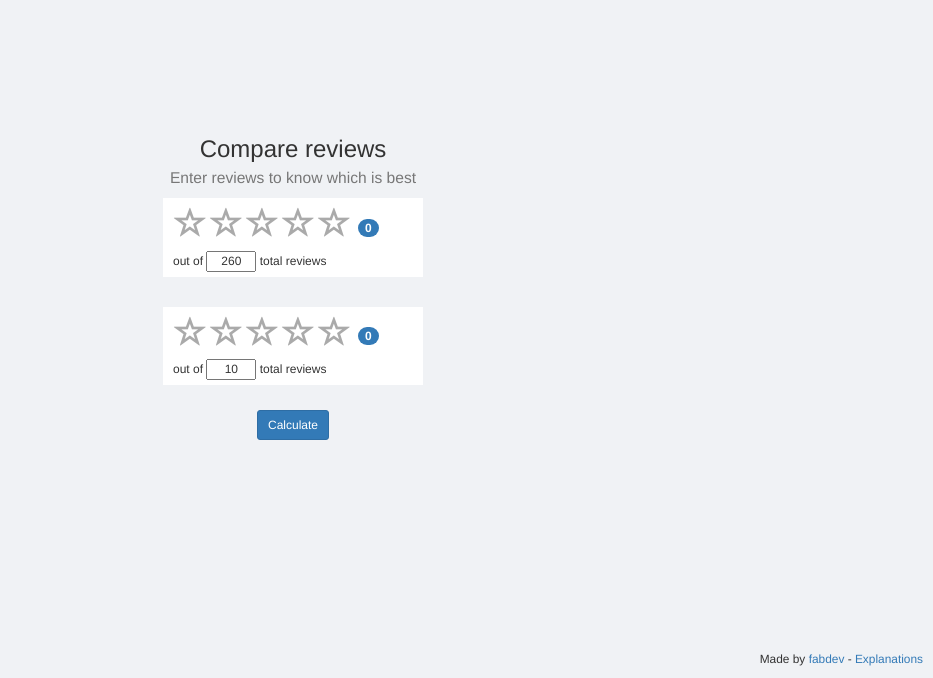
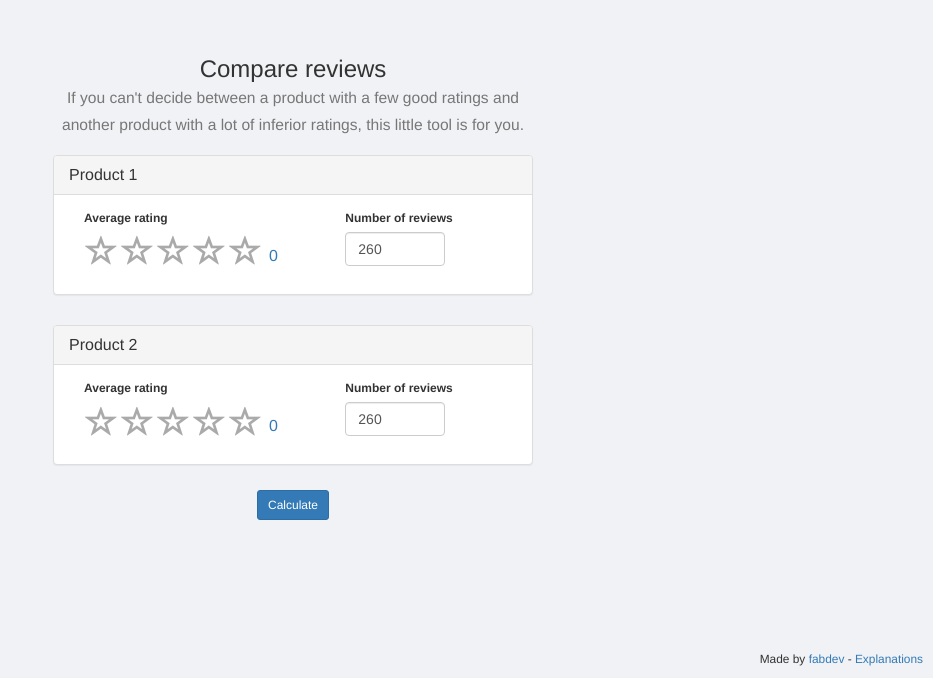
Before and after one commit to LucasBerbesson/compare-reviews, a plain HTML site: page index.html in a window 1280 px wide. Shown: the part 122-800 px from the top of the page, without its empty margins (347-1280 px from the left). Drawn offline with nearby package versions, Linux system fonts and the light colour scheme.

Commit message:
add labels

```diff
--- a/index.html
+++ b/index.html
@@ -54,29 +54,27 @@
 
     #review1, #review2 {
       background: #fff;
-      padding: 5px 10px;
-      margin:auto;
+      margin: auto;
       margin-bottom: 10px;
-      width: 260px;
-      cursor: pointer;
+      width: 480px;
       position: relative;
       text-align: left;
       font-size: 12px;
       display: block;
     }
 
-    .badge-primary {
-      background-color: #337ab7
+    .rate-tooltip {
+      color: #337ab7;
+      background: transparent !important;
     }
 
     input {
-      text-align: center;
       padding: 0;
-      width: 50px;
+      max-width: 100px !important;
     }
 
     #calculate {
-      margin-top:15px;
+      margin-top: 15px;
     }
 
     footer {
@@ -84,22 +82,50 @@
       bottom: 10px;
       right: 10px;
     }
+
+    #title {
+      max-width:480px;
+      margin:20px auto;
+
+    }
   </style>
 </head>
 <body>
 <div class="form-compare">
-  <h3 class="text-center">
+  <h3 class="text-center" id="title">
     Compare reviews <br>
-    <small>Enter reviews to know which is best</small>
+    <small >If you can't decide between a product with a few good ratings and another product with a lot of inferior ratings, this little tool is for you.</small>
   </h3>
-  <div id="review1" data-toggle="modal" data-target="#review1-modal">
-    <input id="rate1">
-    out of <input id="nb1" type="text" value="260"/> total reviews
+  <div id="review1" class="row panel panel-default">
+    <div class="panel-heading">
+      <h3 class="panel-title">Product 1</h3>
+    </div>
+    <div class="panel-body">
+      <div class="col-md-7">
+        <label for="">Average rating</label>
+        <input id="rate1"/>
+      </div>
+      <div class="col-md-5">
+        <label for="">Number of reviews</label>
+        <input id="nb1" type="text" value="260" class="form-control"/>
+      </div>
+    </div>
   </div>
   <br>
-  <div id="review2" data-toggle="modal" data-target="#review2-modal">
-    <input id="rate2">
-    out of <input id="nb2" type="text" value="10"/> total reviews
+  <div id="review2" class="row panel panel-default">
+    <div class="panel-heading">
+      <h3 class="panel-title">Product 2</h3>
+    </div>
+    <div class="panel-body">
+      <div class="col-md-7">
+        <label for="">Average rating</label>
+        <input id="rate2"/>
+      </div>
+      <div class="col-md-5">
+        <label for="">Number of reviews</label>
+        <input id="nb2" type="text" value="260" class="form-control"/>
+      </div>
+    </div>
   </div>
   <div class="text-center">
     <button class="btn btn-primary btn-sm" id="calculate">Calculate</button>
@@ -107,10 +133,10 @@
 </div>
 <footer>
   <small>Made by <a href="https://fabdev.fr">fabdev</a> -
-  <a href="https://www.youtube.com/watch?v=8idr1WZ1A7Q">
-    Explanations
-  </a>
-    </small>
+    <a href="https://www.youtube.com/watch?v=8idr1WZ1A7Q">
+      Explanations
+    </a>
+  </small>
 </footer>
 <script src="./jquery.js"></script>
 <script src="./bootstrap.min.js"></script>
@@ -157,7 +183,7 @@
             return val
           },
           starCaptionClasses: function (val) {
-            return 'badge badge-primary'
+            return 'rate-tooltip'
           }
         }
     )
```
